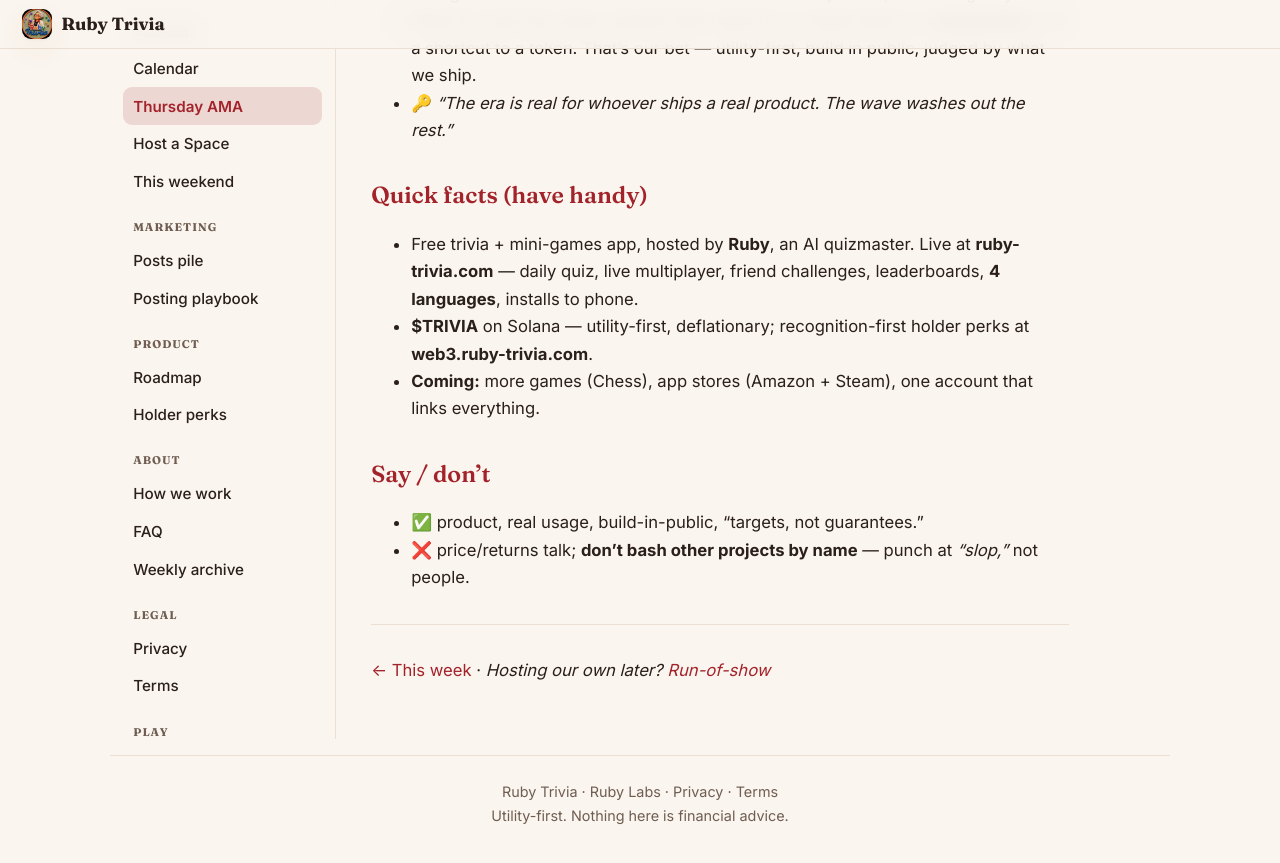
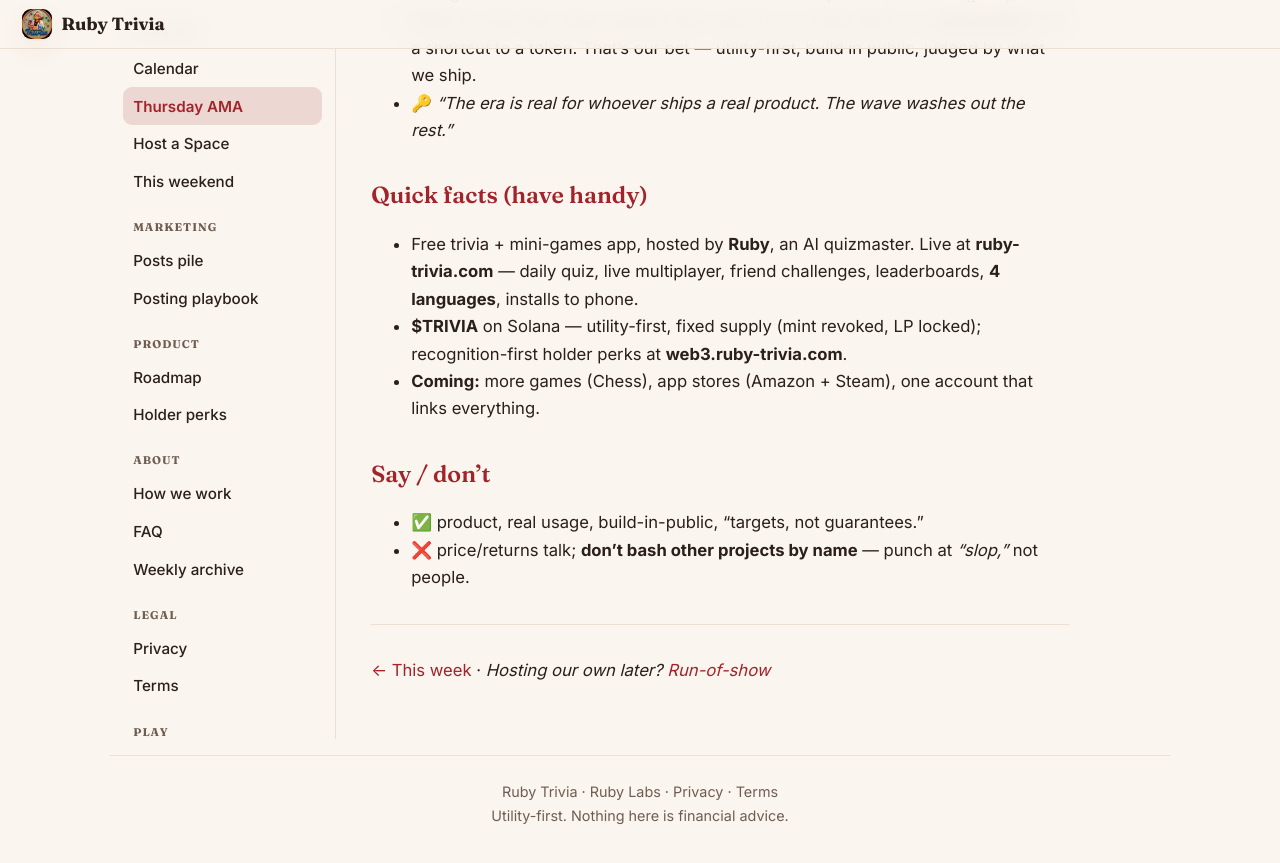
Before and after one commit to ruby-high/ruby-trivia-handbook, a Jekyll site: the page built from space.md, in a window 1280 px wide and 900 px high, scrolled down 1619 px. Shown: the top 863 px of the window. Built offline with Jekyll 4.4.1, drawn with Linux system fonts in a browser that asks for light colours.

Commit message:
space talking points: soften "deflationary" -> fixed supply (consistency)
Co-Authored-By: Claude Opus 4.8 <noreply@anthropic.com>

```diff
--- a/space.md
+++ b/space.md
@@ -36,7 +36,7 @@ title: Thursday — LOOPLAY AMA #3
 
 ## Quick facts (have handy)
 - Free trivia + mini-games app, hosted by **Ruby**, an AI quizmaster. Live at **ruby-trivia.com** — daily quiz, live multiplayer, friend challenges, leaderboards, **4 languages**, installs to phone.
-- **$TRIVIA** on Solana — utility-first, deflationary; recognition-first holder perks at **web3.ruby-trivia.com**.
+- **$TRIVIA** on Solana — utility-first, fixed supply (mint revoked, LP locked); recognition-first holder perks at **web3.ruby-trivia.com**.
 - **Coming:** more games (Chess), app stores (Amazon + Steam), one account that links everything.
 
 ## Say / don't
```
